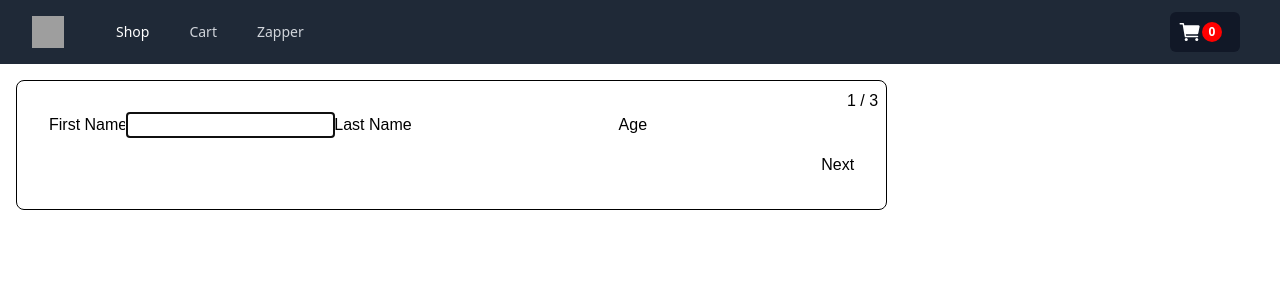
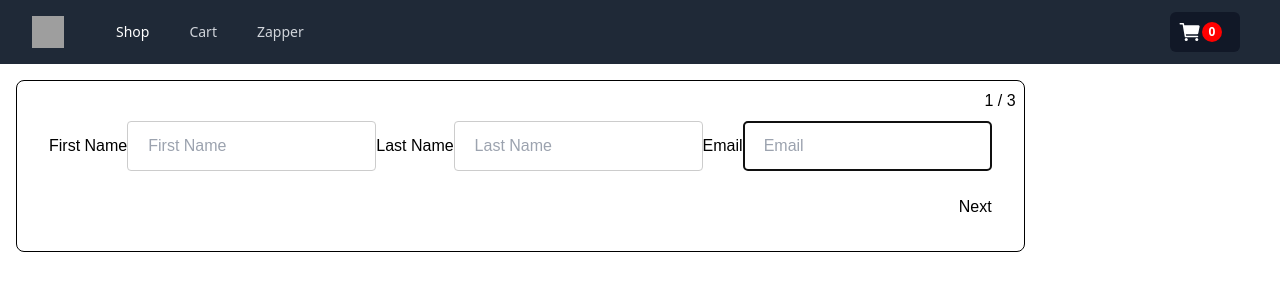
Before and after one commit to sisoalbert/zapperswag, a React (Vite) app: page /checkout in a window 1280 px wide. Shown: the top 300 px of the page. Built offline with nearby package versions, Linux system fonts and the light colour scheme; grey boxes are pictures that could not be loaded.

Commit message:
working in forms

```diff
--- a/src/components/AccountForm.tsx
+++ b/src/components/AccountForm.tsx
@@ -1,7 +1,6 @@
 import { FormWrapper } from "./FormWrapper";
 
 type AccountData = {
-  email: string;
   password: string;
 };
 
@@ -9,23 +8,20 @@ type AccountFormProps = AccountData & {
   updateFields: (fields: Partial<AccountData>) => void;
 };
 
-export function AccountForm({
-  email,
-  password,
-  updateFields,
-}: AccountFormProps) {
+export function AccountForm({ password, updateFields }: AccountFormProps) {
   return (
     <FormWrapper title="Account Creation">
-      <label>Email</label>
-      <input
-        autoFocus
-        required
-        type="email"
-        value={email}
-        onChange={(e) => updateFields({ email: e.target.value })}
-      />
       <label>Password</label>
       <input
+        style={{
+          width: "100 %",
+          padding: "12px 20px",
+          margin: "8px 0",
+          display: "inline-block",
+          border: "1px solid #ccc",
+          borderRadius: "4px",
+          boxSizing: "border-box",
+        }}
         required
         type="password"
         value={password}
--- a/src/components/AddressForm.tsx
+++ b/src/components/AddressForm.tsx
@@ -20,6 +20,12 @@ export function AddressForm({
 }: AddressFormProps) {
   return (
     <FormWrapper title="Address">
+      <label>Pickup method</label>
+      <select id="country" name="country">
+        <option value="australia">Australia</option>
+        <option value="canada">Canada</option>
+        <option value="usa">USA</option>
+      </select>
       <label>Street</label>
       <input
         autoFocus
@@ -52,3 +58,42 @@ export function AddressForm({
     </FormWrapper>
   );
 }
+
+const DATA = [
+  {
+    id: "bd7acbea-c1b1-46c2-aed5-3ad53abb28ba",
+    title: "Sable Square, Cape Town",
+    Address: "Corner Bosmansdam and, Ratanga Rd, Milnerton, Cape Town, 7441",
+    Hours: "Mon - Sun, 10am - 10pm",
+    Phone: "0835683892",
+    coordinates: {
+      latitude: -33.88179165102888,
+      longitude: 18.50810170961664,
+    },
+    PickUpFee: 0,
+  },
+  {
+    id: "3ac68afc-c605-48d3-a4f8-fbd91aa97f63",
+    title: "Shell Century, Cape Town",
+    Address: "Century Blvd, Milnerton, Cape Town, 7441",
+    Hours: "Mon - Sun, 10am - 10pm",
+    Phone: "0835683892",
+    coordinates: {
+      latitude: -33.89223922469267,
+      longitude: 18.515068441312213,
+    },
+    PickUpFee: 0,
+  },
+  {
+    id: "58694a0f-3da1-471f-bd96-145571e29d72",
+    title: "V&A Waterfront, Cape Town",
+    Address: "19 Dock Rd, Cape Town, 8001",
+    Hours: "Sat - Sun, 10am - 12am",
+    Phone: "0835683892",
+    coordinates: {
+      latitude: -33.906307138309955,
+      longitude: 18.419241899040998,
+    },
+    PickUpFee: 10,
+  },
+];
--- a/src/components/UserForm.tsx
+++ b/src/components/UserForm.tsx
@@ -3,7 +3,7 @@ import { FormWrapper } from "./FormWrapper";
 type UserData = {
   firstName: string;
   lastName: string;
-  age: string;
+  email: string;
 };
 
 type UserFormProps = UserData & {
@@ -13,33 +13,66 @@ type UserFormProps = UserData & {
 export function UserForm({
   firstName,
   lastName,
-  age,
+  email,
   updateFields,
 }: UserFormProps) {
   return (
     <FormWrapper title="User Details">
+      <>
         <label>First Name</label>
         <input
+          style={{
+            width: "100 %",
+            padding: "12px 20px",
+            margin: "8px 0",
+            display: "inline-block",
+            border: "1px solid #ccc",
+            borderRadius: "4px",
+            boxSizing: "border-box",
+          }}
           autoFocus
           required
           type="text"
+          placeholder="First Name"
           value={firstName}
           onChange={(e) => updateFields({ firstName: e.target.value })}
         />
+      </>
       <label>Last Name</label>
       <input
+        style={{
+          width: "100 %",
+          padding: "12px 20px",
+          margin: "8px 0",
+          display: "inline-block",
+          border: "1px solid #ccc",
+          borderRadius: "4px",
+          boxSizing: "border-box",
+        }}
+        placeholder="Last Name"
         required
         type="text"
         value={lastName}
         onChange={(e) => updateFields({ lastName: e.target.value })}
       />
-      <label>Age</label>
+
+      <label>Email</label>
       <input
+        style={{
+          width: "100 %",
+          padding: "12px 20px",
+          margin: "8px 0",
+          display: "inline-block",
+          border: "1px solid #ccc",
+          borderRadius: "4px",
+          boxSizing: "border-box",
+        }}
+        placeholder="Email"
+        autoFocus
         required
-        min={1}
-        type="number"
-        value={age}
-        onChange={(e) => updateFields({ age: e.target.value })}
+        type="email"
+        value={email}
+        onChange={(e) => updateFields({ email: e.target.value })}
       />
     </FormWrapper>
   );
--- a/src/pages/CheckOut.tsx
+++ b/src/pages/CheckOut.tsx
@@ -7,7 +7,7 @@ import { UserForm } from "../components/UserForm";
 type FormData = {
   firstName: string;
   lastName: string;
-  age: string;
+  // age: string;
   street: string;
   city: string;
   state: string;
@@ -19,7 +19,7 @@ type FormData = {
 const INITIAL_DATA: FormData = {
   firstName: "",
   lastName: "",
-  age: "",
+  // age: "",
   street: "",
   city: "",
   state: "",
```
Lines whose indentation alone changed are shown as unchanged.
